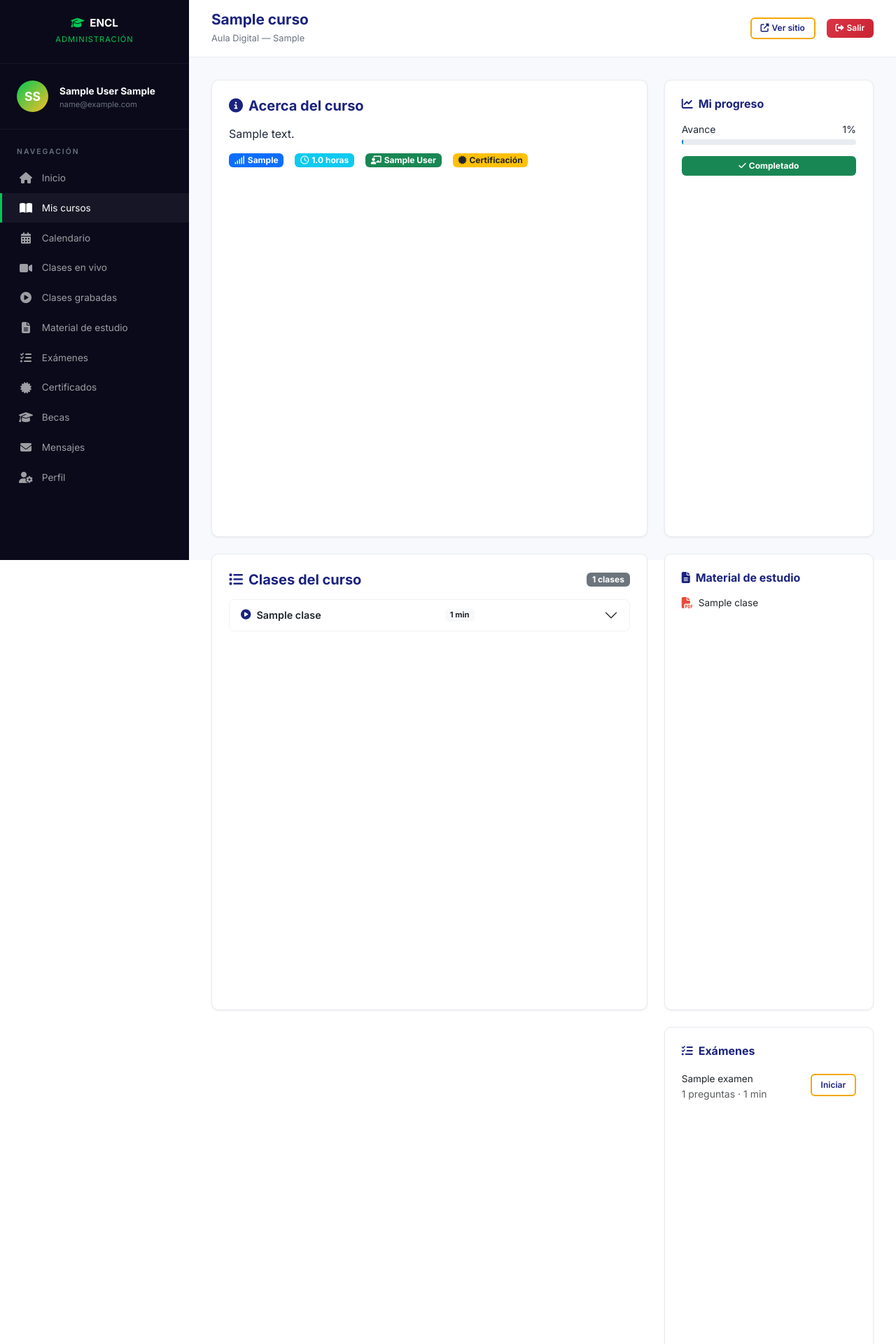
After one commit to jor231974/encl-plataforma, a Flask app: page /alumno/aula/1 in a window 1280 px wide. The commit adds this page. Shown: the top 1920 px of the page at 70% size. Run offline with Flask 3, Linux system fonts and the light colour scheme; a user stored in the database is signed in; tables that the repository leaves empty hold one stand-in row (values such as "Sample post").

Commit message:
Add reset_produccion.py, alumno aula page with welcome video modal, video_bienvenida_visto tracking

```diff
--- a/app.py
+++ b/app.py
@@ -29,6 +29,11 @@ with app.app_context():
         db.session.rollback()
     try:
         db.session.execute(text('ALTER TABLE user ADD COLUMN reset_token VARCHAR(200)'))
+        db.session.commit()
+    except Exception:
+        db.session.rollback()
+    try:
+        db.session.execute(text('ALTER TABLE inscripcion ADD COLUMN video_bienvenida_visto BOOLEAN DEFAULT 0'))
         db.session.commit()
     except Exception:
         db.session.rollback()
@@ -327,6 +332,27 @@ def alumno_dashboard():
 def alumno_cursos():
     inscripciones = Inscripcion.query.filter_by(alumno_id=current_user.id).all()
     return render_template('alumno/mis_cursos.html', inscripciones=inscripciones, **get_theme_config())
+
+@app.route('/alumno/aula/<int:curso_id>')
+@login_required
+def alumno_aula(curso_id):
+    inscripcion = Inscripcion.query.filter_by(alumno_id=current_user.id, curso_id=curso_id).first_or_404()
+    curso = inscripcion.curso
+    clases = Clase.query.filter_by(curso_id=curso.id, activo=True).order_by(Clase.id).all()
+    examenes = Examen.query.filter_by(curso_id=curso.id, activo=True).all()
+    materiales = MaterialClase.query.join(Clase).filter(Clase.curso_id == curso.id).all()
+    tiene_video = curso.instructor and curso.instructor.video_bienvenida
+    return render_template('alumno/aula.html', inscripcion=inscripcion, curso=curso,
+                         clases=clases, examenes=examenes, materiales=materiales,
+                         tiene_video=tiene_video, **get_theme_config())
+
+@app.route('/alumno/aula/<int:curso_id>/marcar-video-visto', methods=['POST'])
+@login_required
+def alumno_marcar_video_visto(curso_id):
+    inscripcion = Inscripcion.query.filter_by(alumno_id=current_user.id, curso_id=curso_id).first_or_404()
+    inscripcion.video_bienvenida_visto = True
+    db.session.commit()
+    return jsonify({'ok': True})
 
 @app.route('/alumno/clases-vivo')
 @login_required
--- a/models.py
+++ b/models.py
@@ -117,6 +117,7 @@ class Inscripcion(db.Model):
     progreso = db.Column(db.Float, default=0.0)
     completado = db.Column(db.Boolean, default=False)
     calificacion_final = db.Column(db.Float)
+    video_bienvenida_visto = db.Column(db.Boolean, default=False)
 
     alumno = db.relationship('User', backref='inscripciones')
     curso = db.relationship('Curso', backref='inscripciones')
--- /dev/null
+++ b/templates/alumno/aula.html
@@ -0,0 +1,181 @@
+{% extends 'dashboard_base.html' %}
+{% block sidebar_menu %}{% include 'alumno/sidebar.html' %}{% endblock %}
+{% block page_title %}{{ curso.titulo }}{% endblock %}
+{% block page_subtitle %}Aula Digital — {{ curso.nivel }}{% endblock %}
+
+{% block content %}
+{% if tiene_video and not inscripcion.video_bienvenida_visto %}
+<div class="modal fade" id="videoBienvenidaModal" data-bs-backdrop="static" data-bs-keyboard="false" tabindex="-1">
+    <div class="modal-dialog modal-lg modal-dialog-centered">
+        <div class="modal-content" style="border:none;border-radius:16px;overflow:hidden;background:#0a0a1a;">
+            <div class="encl-video-header" style="display:flex;align-items:center;gap:1rem;padding:1rem 1.5rem;background:linear-gradient(135deg,#1a237e,#0d47a1);color:#fff;">
+                <img src="/uploads/logo_clean.svg" alt="ENCL" style="height:32px;filter:brightness(10);">
+                <div style="font-size:0.9rem;">
+                    <strong>{{ curso.instructor.nombre }} {{ curso.instructor.apellidos }}</strong><br>
+                    <span style="font-size:0.7rem;opacity:0.7;">Video de bienvenida — {{ curso.titulo }}</span>
+                </div>
+            </div>
+            <div style="background:#000;">
+                <video id="modalVideo" autoplay controls style="width:100%;display:block;max-height:400px;">
+                    <source src="/uploads/{{ curso.instructor.video_bienvenida }}" type="video/mp4">
+                </video>
+            </div>
+            <div style="padding:1rem 1.5rem;background:#1a237e;display:flex;justify-content:space-between;align-items:center;flex-wrap:wrap;gap:0.5rem;">
+                <span style="color:rgba(255,255,255,0.6);font-size:0.7rem;letter-spacing:1px;">ESCUELA NACIONAL DE CAPACITACIÓN Y CURSOS EN LÍNEA</span>
+                <div style="display:flex;gap:0.5rem;">
+                    <button type="button" class="btn btn-encl btn-encl-primary" onclick="marcarVisto()" style="font-size:0.85rem;"><i class="fas fa-play me-1"></i>Comenzar curso</button>
+                    <button type="button" class="btn btn-encl btn-encl-secondary" onclick="marcarVisto()" style="font-size:0.85rem;">Omitir video</button>
+                </div>
+            </div>
+        </div>
+    </div>
+</div>
+{% endif %}
+
+<div class="row g-4">
+    <div class="col-lg-8">
+        <div class="dashboard-card mb-4">
+            <h5 style="font-weight:700;color:var(--primary);margin-bottom:1rem;"><i class="fas fa-info-circle me-2"></i>Acerca del curso</h5>
+            <p>{{ curso.descripcion_larga }}</p>
+            <div class="d-flex flex-wrap gap-3 mt-3">
+                <span class="badge bg-primary"><i class="fas fa-signal me-1"></i>{{ curso.nivel }}</span>
+                <span class="badge bg-info"><i class="far fa-clock me-1"></i>{{ curso.duracion_horas }} horas</span>
+                <span class="badge bg-success"><i class="fas fa-chalkboard-teacher me-1"></i>{{ curso.instructor.nombre if curso.instructor else 'Instructor' }}</span>
+                {% if curso.tiene_certificado %}<span class="badge bg-warning text-dark"><i class="fas fa-certificate me-1"></i>Certificación</span>{% endif %}
+            </div>
+        </div>
+
+        <div class="dashboard-card mb-4">
+            <div class="d-flex align-items-center justify-content-between mb-3">
+                <h5 style="font-weight:700;color:var(--primary);margin:0;"><i class="fas fa-list me-2"></i>Clases del curso</h5>
+                <span class="badge bg-secondary">{{ clases|length }} clases</span>
+            </div>
+            {% if clases %}
+            <div class="accordion" id="clasesAccordion">
+                {% for clase in clases %}
+                <div class="accordion-item" style="border:1px solid #eef2f6;margin-bottom:0.5rem;border-radius:8px !important;overflow:hidden;">
+                    <h2 class="accordion-header">
+                        <button class="accordion-button collapsed" type="button" data-bs-toggle="collapse" data-bs-target="#clase{{ clase.id }}" style="font-weight:600;font-size:0.9rem;padding:0.75rem 1rem;">
+                            <i class="fas {% if clase.tipo == 'vivo' %}fa-video{% else %}fa-play-circle{% endif %} me-2" style="color:var(--primary);"></i>
+                            {{ clase.titulo }}
+                            <span class="ms-auto me-2 badge bg-light text-dark" style="font-size:0.7rem;">{{ clase.duracion_minutos }} min</span>
+                        </button>
+                    </h2>
+                    <div id="clase{{ clase.id }}" class="accordion-collapse collapse" data-bs-parent="#clasesAccordion">
+                        <div class="accordion-body" style="padding:1rem;">
+                            <p class="small text-muted">{{ clase.descripcion }}</p>
+                            {% if clase.url_video %}
+                            <div class="ratio ratio-16x9 mt-2">
+                                <iframe src="{{ clase.url_video }}" allowfullscreen></iframe>
+                            </div>
+                            {% endif %}
+                        </div>
+                    </div>
+                </div>
+                {% endfor %}
+            </div>
+            {% else %}
+            <div class="text-center py-4">
+                <i class="fas fa-film" style="font-size:2rem;color:var(--gray-300);"></i>
+                <p class="text-muted mt-2">No hay clases disponibles aún.</p>
+            </div>
+            {% endif %}
+        </div>
+    </div>
+
+    <div class="col-lg-4">
+        <div class="dashboard-card mb-4">
+            <h6 style="font-weight:700;color:var(--primary);"><i class="fas fa-chart-line me-2"></i>Mi progreso</h6>
+            <div class="mt-3">
+                <div class="d-flex justify-content-between mb-1">
+                    <small>Avance</small>
+                    <small>{{ inscripcion.progreso|int }}%</small>
+                </div>
+                <div class="progress-encl mb-3">
+                    <div class="progress-bar-encl" style="width: {{ inscripcion.progreso }}%;"></div>
+                </div>
+                {% if inscripcion.completado %}
+                <span class="badge bg-success w-100 py-2"><i class="fas fa-check me-1"></i>Completado</span>
+                {% endif %}
+            </div>
+        </div>
+
+        <div class="dashboard-card mb-4">
+            <h6 style="font-weight:700;color:var(--primary);"><i class="fas fa-file-alt me-2"></i>Material de estudio</h6>
+            {% if materiales %}
+            <div class="list-group list-group-flush mt-2">
+                {% for mat in materiales %}
+                <a href="{{ mat.archivo_url }}" class="list-group-item list-group-item-action d-flex align-items-center gap-2 px-0" target="_blank">
+                    <i class="fas fa-file-pdf" style="color:#e74c3c;"></i>
+                    <span style="font-size:0.85rem;">{{ mat.titulo }}</span>
+                </a>
+                {% endfor %}
+            </div>
+            {% else %}
+            <p class="text-muted small mt-2">No hay materiales disponibles.</p>
+            {% endif %}
+        </div>
+
+        <div class="dashboard-card mb-4">
+            <h6 style="font-weight:700;color:var(--primary);"><i class="fas fa-tasks me-2"></i>Exámenes</h6>
+            {% if examenes %}
+            <div class="list-group list-group-flush mt-2">
+                {% for ex in examenes %}
+                <div class="list-group-item px-0 d-flex justify-content-between align-items-center">
+                    <div>
+                        <span style="font-size:0.85rem;">{{ ex.titulo }}</span>
+                        <small class="d-block text-muted">{{ ex.preguntas|length }} preguntas · {{ ex.tiempo_limite_minutos }} min</small>
+                    </div>
+                    <a href="{{ url_for('alumno_realizar_examen', examen_id=ex.id) }}" class="btn btn-encl btn-encl-sm btn-encl-primary">Iniciar</a>
+                </div>
+                {% endfor %}
+            </div>
+            {% else %}
+            <p class="text-muted small mt-2">No hay exámenes disponibles.</p>
+            {% endif %}
+        </div>
+
+        <div class="dashboard-card">
+            <h6 style="font-weight:700;color:var(--primary);"><i class="fas fa-video me-2"></i>Video del instructor</h6>
+            {% if tiene_video %}
+            <p class="text-muted small mt-2">Video de bienvenida de {{ curso.instructor.nombre }} {{ curso.instructor.apellidos }}</p>
+            <button class="btn btn-encl btn-encl-primary btn-encl-sm w-100" onclick="document.getElementById('videoBienvenidaModal')?.classList.add('show');document.getElementById('videoBienvenidaModal')?.style.setProperty('display','block');">
+                <i class="fas fa-play me-1"></i>Ver video
+            </button>
+            {% else %}
+            <p class="text-muted small mt-2">El instructor aún no ha subido su video de bienvenida.</p>
+            {% endif %}
+        </div>
+    </div>
+</div>
+
+<script>
+function marcarVisto() {
+    fetch('{{ url_for("alumno_marcar_video_visto", curso_id=curso.id) }}', {method:'POST'})
+        .then(function(r){return r.json()})
+        .then(function(d){
+            if(d.ok){
+                var modal = new bootstrap.Modal(document.getElementById('videoBienvenidaModal'));
+                modal.hide();
+                var v = document.getElementById('modalVideo');
+                if(v) v.pause();
+            }
+        });
+}
+{% if tiene_video and not inscripcion.video_bienvenida_visto %}
+document.addEventListener('DOMContentLoaded', function(){
+    var el = document.getElementById('videoBienvenidaModal');
+    if(el) { var modal = new bootstrap.Modal(el); modal.show(); }
+});
+{% endif %}
+</script>
+
+<style>
+.modal-backdrop.show { opacity: 0.8; }
+.accordion-button:not(.collapsed) { background: rgba(13,110,253,0.05); color: var(--primary); }
+.accordion-button:focus { box-shadow: none; }
+.list-group-item { border-left: none; border-right: none; }
+.list-group-item:first-child { border-top: none; }
+.list-group-item:last-child { border-bottom: none; }
+</style>
+{% endblock %}
--- a/templates/alumno/mis_cursos.html
+++ b/templates/alumno/mis_cursos.html
@@ -31,10 +31,7 @@
                 {% endif %}
                 <div class="card-meta mt-2">
                     <span><i class="fas fa-chalkboard-teacher"></i> {{ insc.curso.instructor.nombre if insc.curso.instructor else 'Instructor' }}</span>
-                    <div>
-                        <a href="{{ url_for('alumno_clases_grabadas') }}" class="btn btn-encl btn-encl-primary btn-encl-sm"><i class="fas fa-play"></i></a>
-                        <a href="{{ url_for('alumno_examenes') }}" class="btn btn-encl btn-encl-success btn-encl-sm"><i class="fas fa-tasks"></i></a>
-                    </div>
+                    <a href="{{ url_for('alumno_aula', curso_id=insc.curso.id) }}" class="btn btn-encl btn-encl-primary btn-encl-sm"><i class="fas fa-door-open me-1"></i>Entrar al aula</a>
                 </div>
             </div>
         </div>
```
Also changed, not shown: reset_produccion.py (added, +100 -0 lines).
